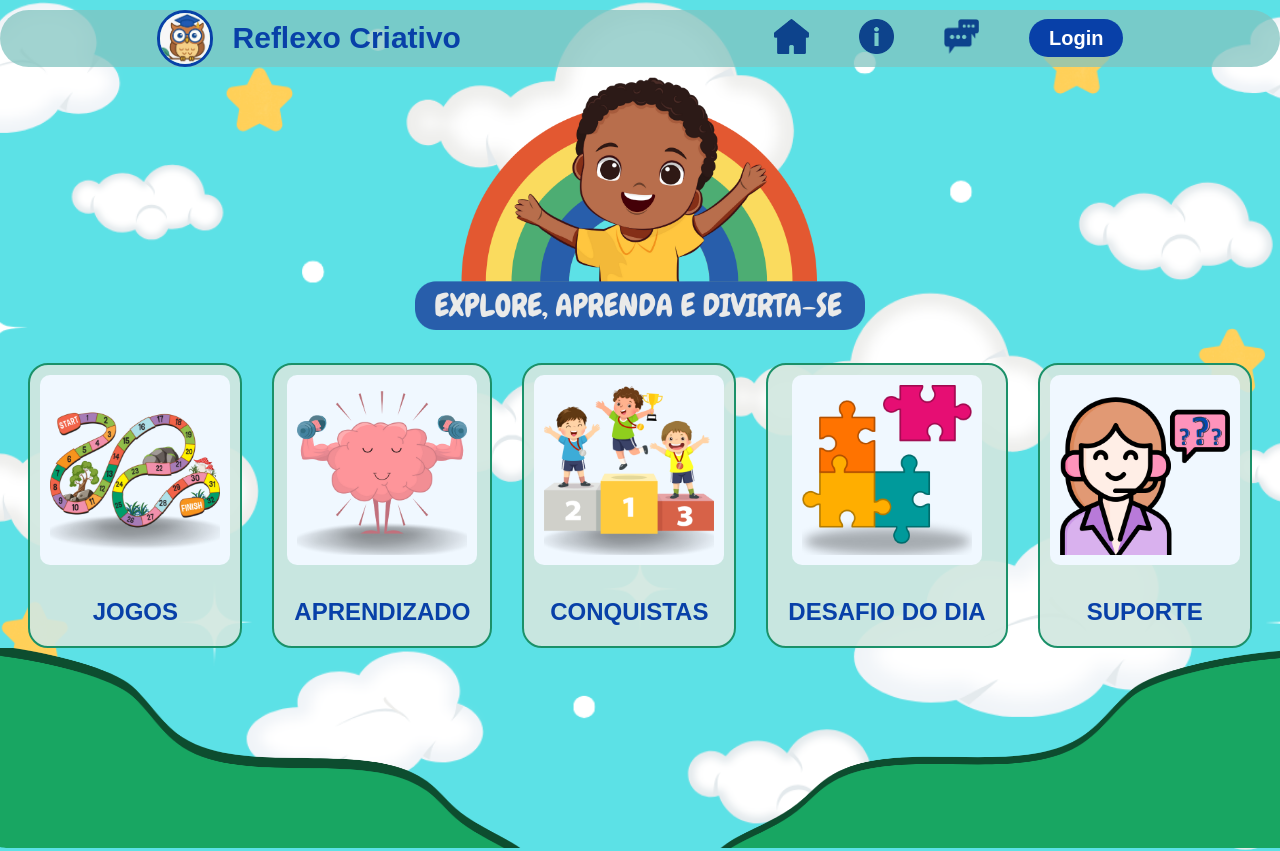
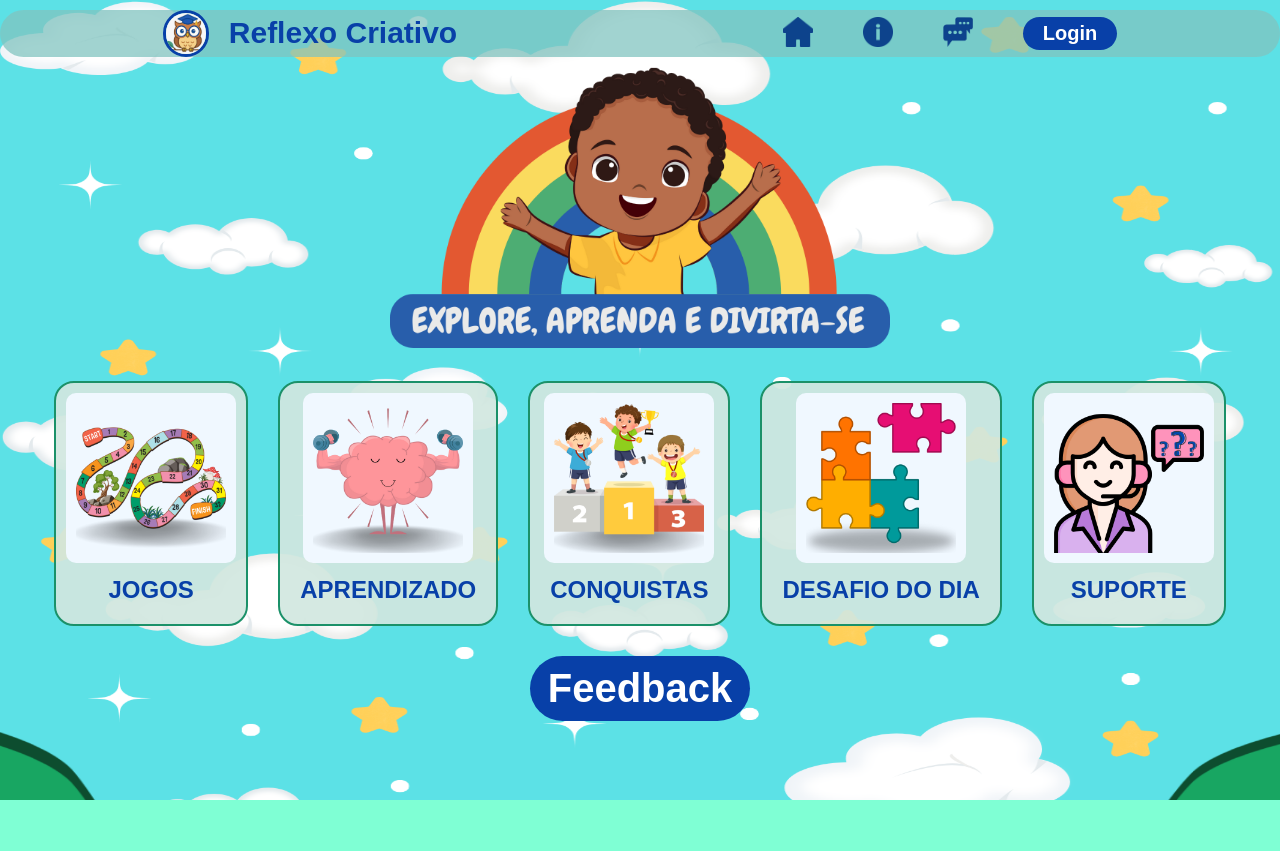
Before and after one commit to mylennacavalcante/Reflexo-Criativo, a plain HTML site: page index.html in a window 1280 px wide. After the commit the page ends 800 px from the top, so only its background shows below. Drawn offline with Linux system fonts and the light colour scheme; a web font is replaced by a local one.

Commit message:
versão3

```diff
--- a/CSS/footer.css
+++ b/CSS/footer.css
@@ -1,4 +1,17 @@
-.footerImg {
-    max-height: 200px;
-    width: 100vw;
+.feedback {
+    background-color: rgb(8, 64, 168);
+    color: white;
+    max-width: 200px;
+    font-size: 40px;
+    text-align: center;
+    margin: auto;
+    border-radius: 50px;
 }
+
+.feedback:hover {
+    transform: scale(1.2);
+}
+
+footer {
+    margin: 30px 30px;
+}
--- a/CSS/global.css
+++ b/CSS/global.css
@@ -13,10 +13,8 @@
 
 body {
     background-color: aquamarine;
-    background-image: url('../img/fundo1.png');
+    background-image: url('../img/fundo2.png');
     background-repeat: no-repeat;
-    background-position: center;
-    background-size: cover;
-
+    background-size: 100vw 120vh;
     font-size: 14px;
 }
--- a/CSS/header.css
+++ b/CSS/header.css
@@ -1,11 +1,11 @@
 .logo {
-    max-width: 50px;
+    max-width: 40px;
     border-radius: 100px;
     border: 3px solid rgb(8, 64, 168);
 }
 
 .imgHeader{
-    max-width: 35px;
+    max-width: 30px;
 }
 
 .headerH2 {
--- a/CSS/main.css
+++ b/CSS/main.css
@@ -1,5 +1,5 @@
-.maisImg {
-    max-width: 450px;
+.imgCenter{
+    max-width: 500px;
 }
 
 .divFigure {
@@ -9,8 +9,8 @@
 }
 
 .sectionImg {
-    max-width: 170px;
-    margin-bottom: 20px;
+    max-width: 150px;
+
     background-color: aliceblue;
     padding: 10px;
     border-radius: 10px;
--- a/index.html
+++ b/index.html
@@ -28,7 +28,7 @@
     <main>
         <div class="divFigure">
             <figure>
-                <img class="maisImg" src="./img/ARCO IRIS.png" alt="">
+                <img class="imgCenter" src="./img/ARCO IRIS.png" alt="">
             </figure>
         </div>
         <section>
@@ -65,7 +65,10 @@
         </section>
     </main>
     <footer>
-        <img class="footerImg" src="./img/footer.png" alt="">
+        <div>
+            <a href=""><h1 class="feedback">Feedback</h1></a>
+        </div>
+
     </footer>
 </body>
 </html>
```
Also changed, not shown: img/footer1.png (added), img/fundo.png (added), img/fundo2.png (added).
